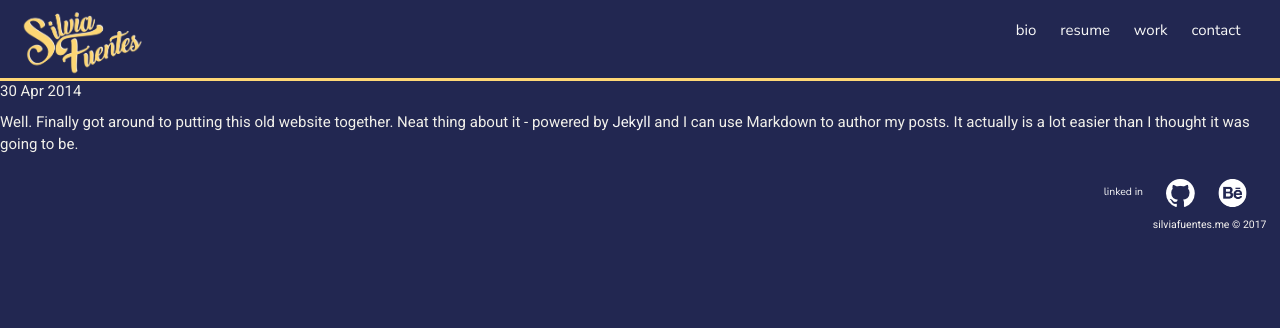
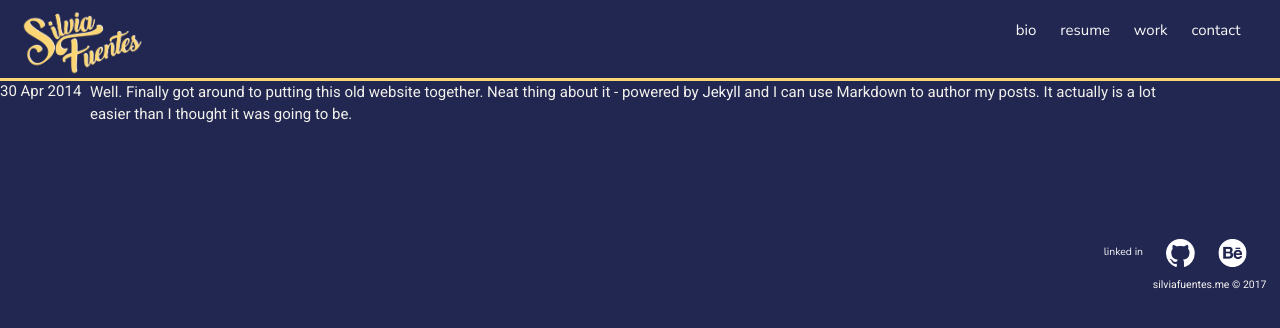
Before and after one commit to silviafuen/silviafuen.github.io, a Jekyll site: the page built from _posts/2014-04-30-hank-quinlan-site-launched.md, in a window 1280 px wide. Shown: the top 328 px of the page. Built offline with Jekyll 4.4.1, drawn with Linux system fonts in a browser that asks for light colours.

Commit message:
adjusted post layout
added the container div to the body

```diff
--- a/_layouts/post.html
+++ b/_layouts/post.html
@@ -8,7 +8,7 @@ layout: default
 
 <p class="meta">{{ page.date | date_to_string }}</p>
 
-<div class="post">
+<div class="container">
   {{ content }}
 </div>
 </body>
```
